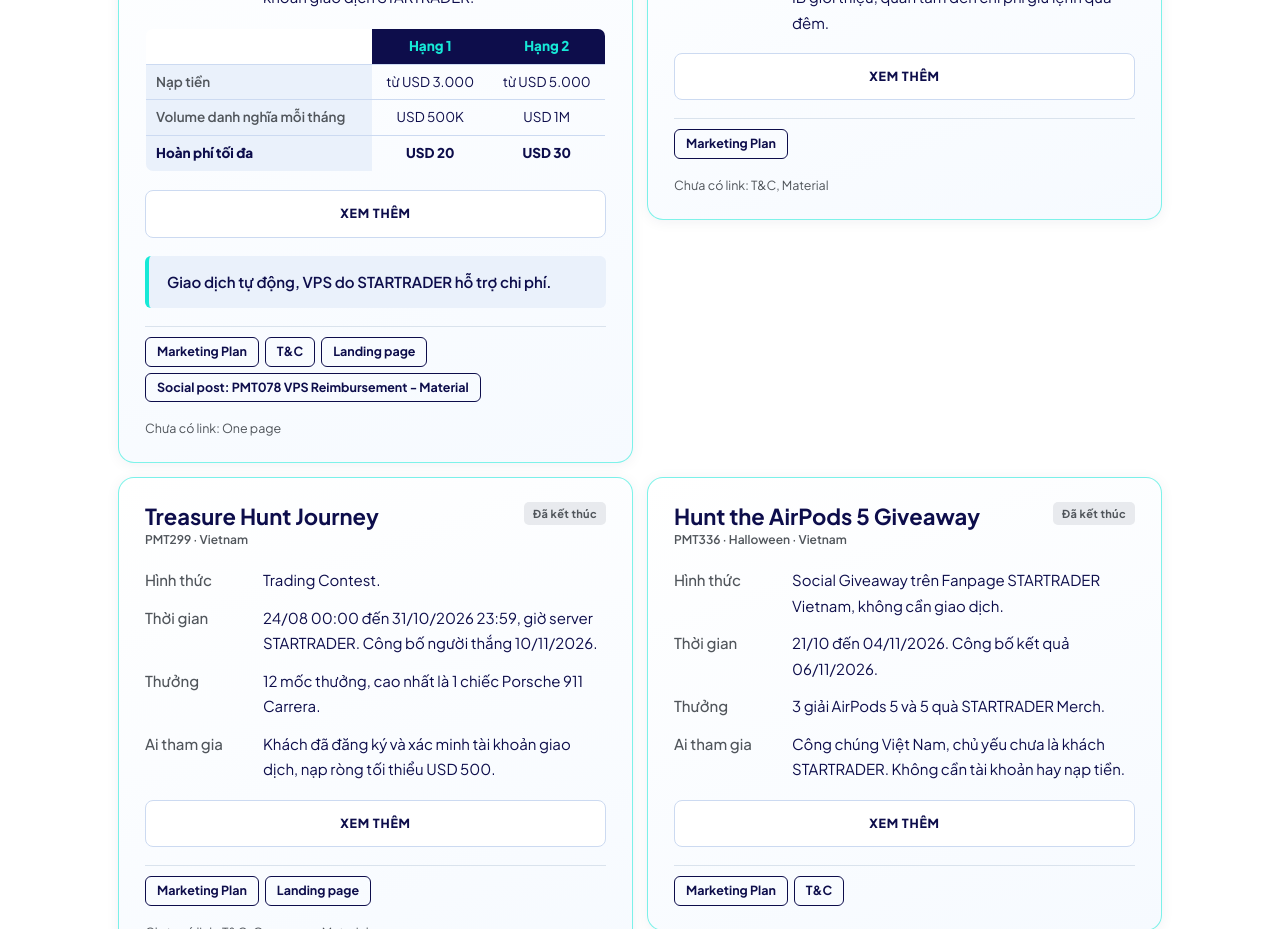
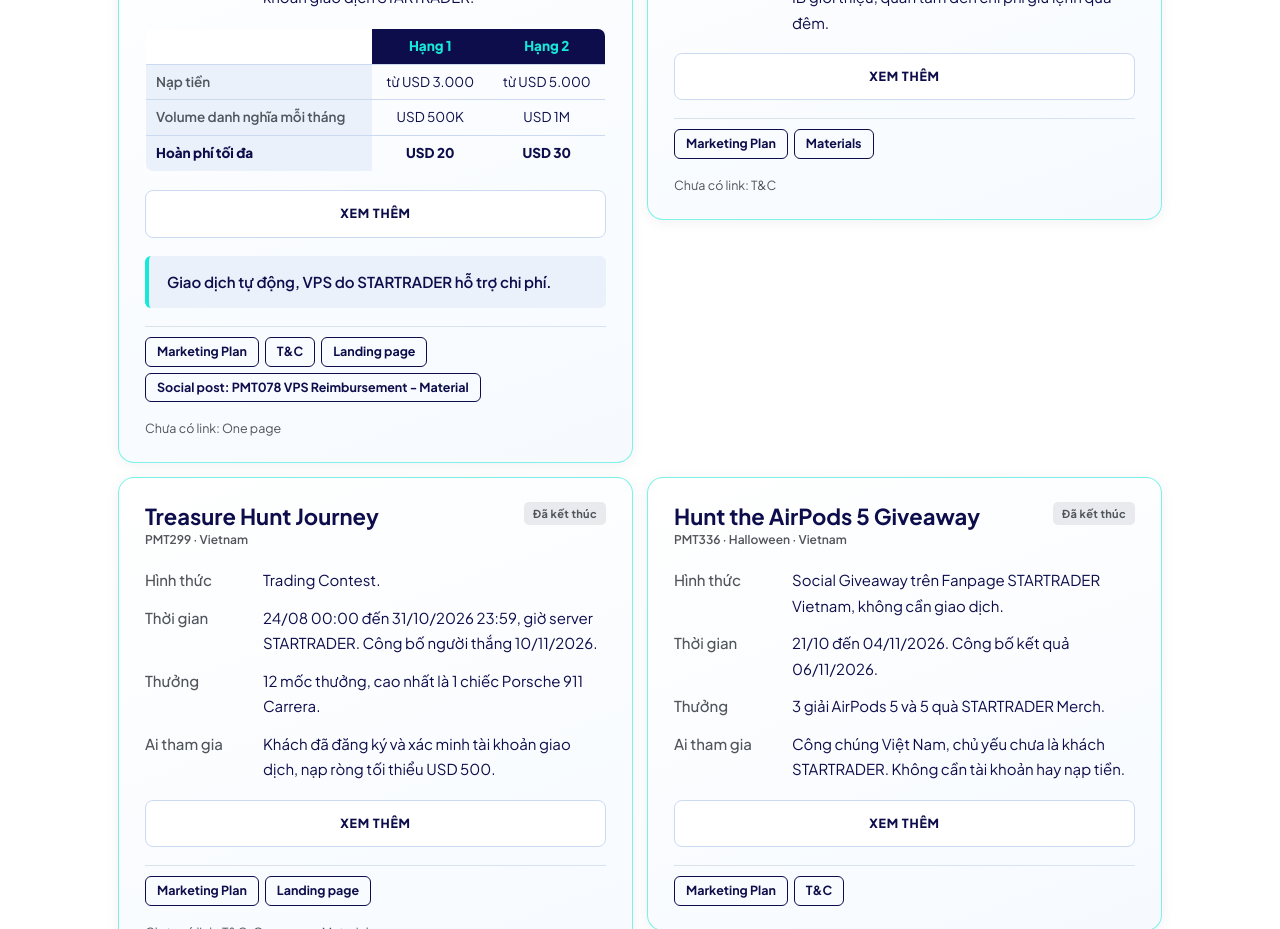
Before and after one commit to zynhuynh/STAR-VN-PROMOTION, a plain HTML site: page index.html in a window 1280 px wide. Shown: the part 2780-3709 px from the top of the page. Drawn offline with Linux system fonts and the light colour scheme.

Commit message:
Add Materials link to STAR Swap Free card
Co-Authored-By: Claude Sonnet 5.5 <noreply@anthropic.com>
Claude-Session: https://claude.ai/code/session_01S5jo9wbdtGqbARViNCPoCp

```diff
--- a/index.html
+++ b/index.html
@@ -459,8 +459,9 @@ header{min-height:300px;justify-content:center}
       </details>
       <div class="links">
         <a class="lk" href="https://hff6qb5z7p3.sg.larksuite.com/sheets/LaUKsEPiYhLVDstWOislQkEPged?sheet=2xUCZU" target="_blank" rel="noopener">Marketing Plan</a>
+        <a class="lk" href="https://hff6qb5z7p3.sg.larksuite.com/file/Lupib6pX7oHv5Mx70fmlsvhRgUh?from=from_parent_docx" target="_blank" rel="noopener">Materials</a>
       </div>
-      <div class="small miss">Chưa có link: T&amp;C, Material</div>
+      <div class="small miss">Chưa có link: T&amp;C</div>
     </article>
 
     <article class="card" id="c-pmt299" data-start="2026-08-24" data-end="2026-10-31">
```
